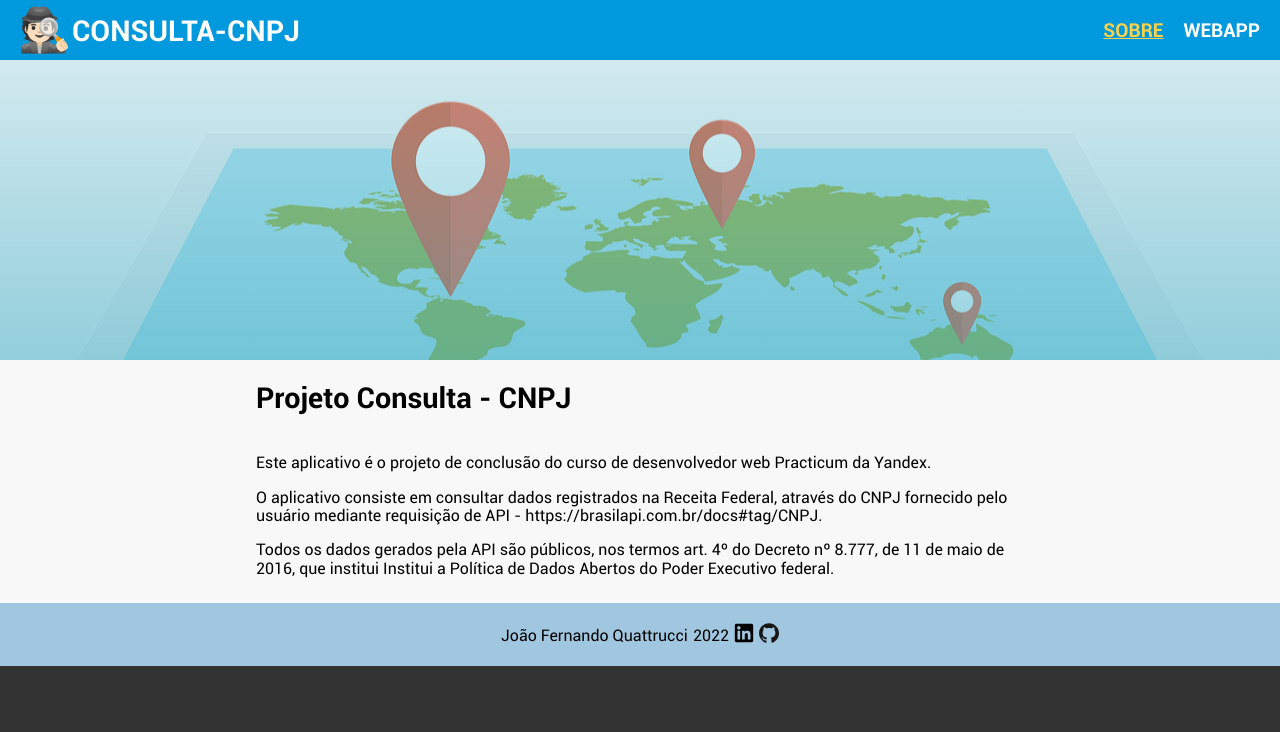
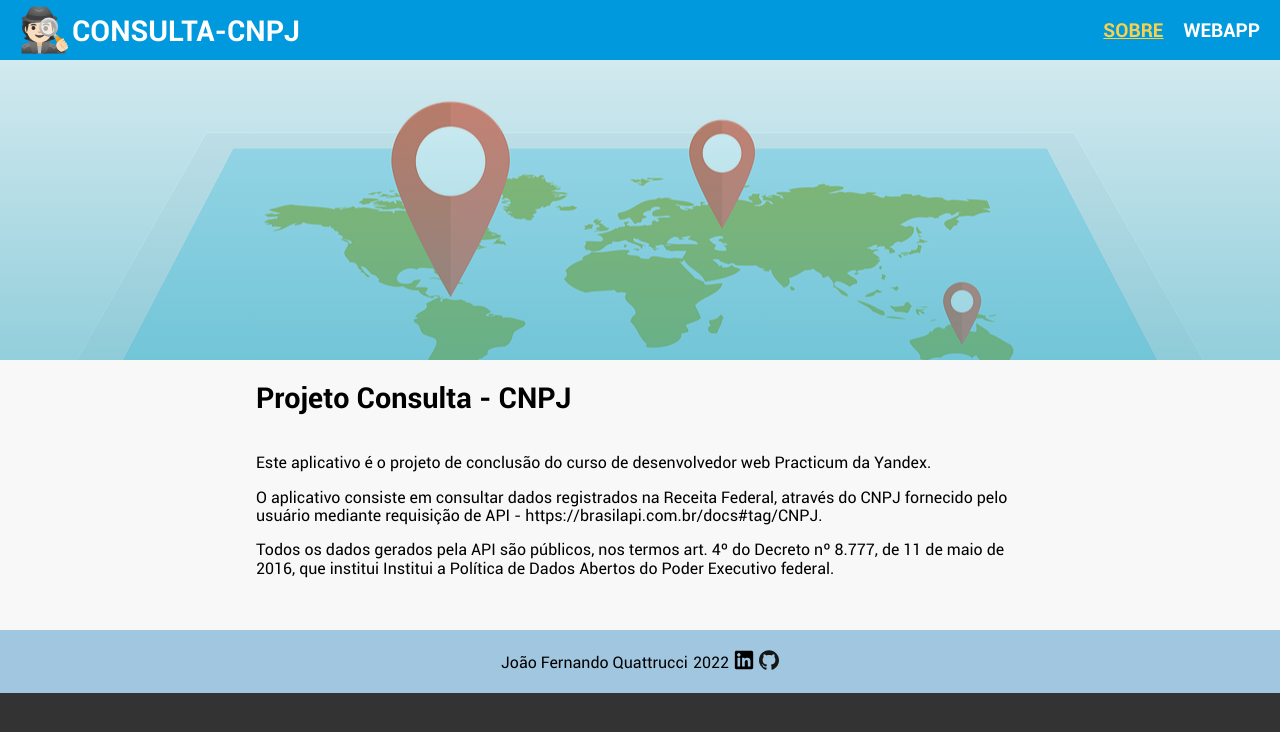
Before and after one commit to joaofq/projeto-cnpj, a React (Create React App) app: page /#/ in a window 1280 px wide. Shown: the top 732 px of the page. Built offline with nearby package versions, Linux system fonts and the light colour scheme.

Commit message:
Bugfix Footer

```diff
--- a/src/components/About/about.css
+++ b/src/components/About/about.css
@@ -4,6 +4,7 @@
   text-align: left;
   width: 60%;
   border-radius: 15px 15px;
+  min-height: 240px;
 }
 
 .about__title {
--- a/src/components/App/App.css
+++ b/src/components/App/App.css
@@ -5,6 +5,7 @@
   color: black;
   display: flex;
   flex-direction: column;
+  justify-content: flex-start;
 }
 
 .App_console {
--- a/src/components/Main/main.css
+++ b/src/components/Main/main.css
@@ -3,6 +3,7 @@
   flex-direction: column;
   justify-content: center;
   align-items: center;
+  min-height: 250px;
 }
 
 .main__form {
```
